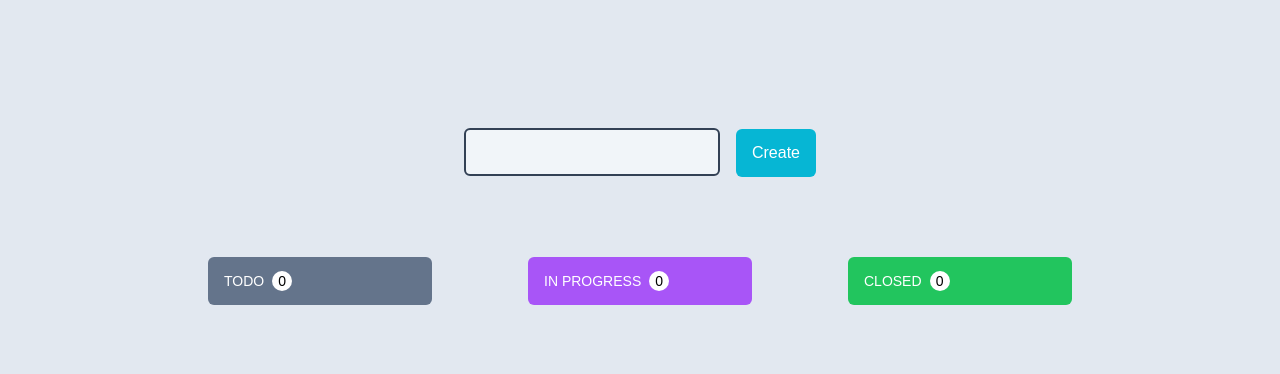
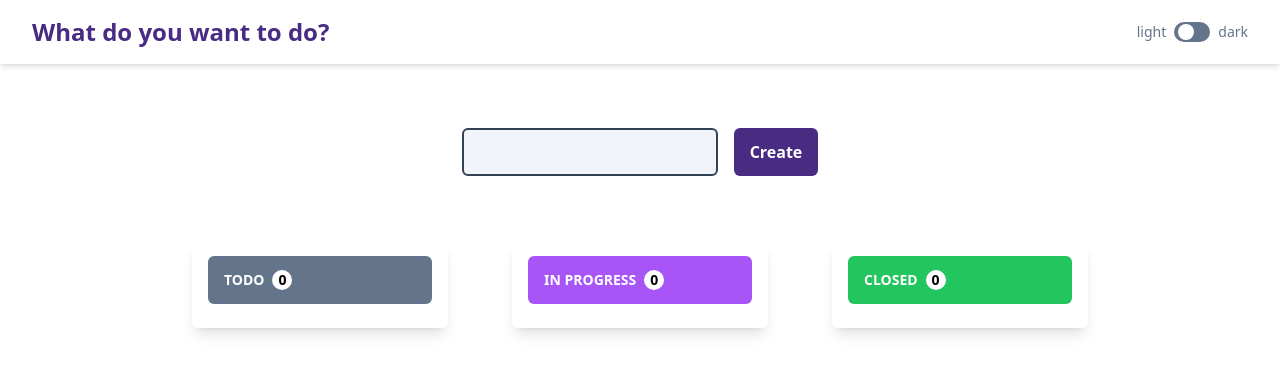
Before and after one commit to notaf03/todolist-app-dnd, a React (Vite) app: page / in a window 1280 px wide. Shown: the top 374 px of the page. Built offline with nearby package versions, Linux system fonts and the light colour scheme.

Commit message:
feat: add navbar

```diff
--- a/src/App.jsx
+++ b/src/App.jsx
@@ -1,5 +1,6 @@
 import { TaskProvider } from "./context/TaskContext";
 import { useEffect, useState } from "react";
+import NavbarTask from "./components/NavbarTask";
 import CreateTask from "./components/CreateTask";
 import ListTask from "./components/ListTask";
 import toast, { Toaster } from "react-hot-toast";
@@ -19,7 +20,8 @@ function App() {
     <TaskProvider>
       <DndProvider backend={HTML5Backend}>
         <Toaster />
-        <div className="flex h-screen w-screen flex-col items-center gap-16 bg-slate-200 p-3 pt-32">
+        <div className="flex h-screen w-screen flex-col items-center gap-16 bg-white p-3 pt-32">
+          <NavbarTask />
           <CreateTask tasks={tasks} setTasks={setTasks} />
           <ListTask tasks={tasks} setTasks={setTasks} />
         </div>
--- a/src/components/CreateTask.jsx
+++ b/src/components/CreateTask.jsx
@@ -51,7 +51,7 @@ const CreateTask = () => {
           setTask({ ...task, id: uuidv4(), name: e.target.value })
         }
       />
-      <button className="font-primary h-12 rounded-md bg-cyan-500 px-4 text-white">
+      <button className="font-primary font-semibold h-12 rounded-md bg-primaryColor px-4 text-white">
         Create
       </button>
     </form>
--- a/src/components/ListTask.jsx
+++ b/src/components/ListTask.jsx
@@ -97,12 +97,12 @@ const Section = ({ status, tasks, setTasks, todos, inProgress, closed }) => {
   return (
     <div
       ref={drop}
-      className={`w-64 rounded-md p-2 font-primary ${isOver ? "bg-slate-300" : ""}`}
+      className={`w-64 rounded-md p-2 shadow-lg font-primary ${isOver ? "bg-slate-300" : ""}`}
     >
-      <div className={`sticky top-0 z-10 p-2`}>
+      <div className={`sticky top-0 z-10 p-2 pb-4`}>
         <Header text={text} bg={bg} count={taskToMap.length} />
       </div>
-      <div ref={drop} className="max-h-64 overflow-y-auto">
+      <div ref={drop} className="max-h-64 shadow-md overflow-y-auto">
         {taskToMap.length > 0 &&
           taskToMap.map((task) => (
             <Task key={task.id} task={task} tasks={tasks} setTasks={setTasks} />
@@ -115,7 +115,7 @@ const Section = ({ status, tasks, setTasks, todos, inProgress, closed }) => {
 const Header = ({ text, bg, count }) => {
   return (
     <div
-      className={`${bg} flex h-12 items-center rounded-md pl-4 text-sm uppercase text-white`}
+      className={`${bg} flex h-12 items-center font-semibold rounded-md pl-4 text-sm uppercase text-white`}
     >
       {text}
       <div className="ml-2 flex h-5 w-5 items-center justify-center rounded-full bg-white text-black">
--- /dev/null
+++ b/src/components/NavbarTask.jsx
@@ -0,0 +1,94 @@
+import React, { useState, useEffect } from "react";
+
+export default function NavbarTask() {
+  useEffect(() => {
+    // Navbar Fixed
+    const handleScroll = () => {
+      const NavbarTask = document.querySelector("NavbarTask");
+      const fixednav = NavbarTask.offsetTop;
+      if (window.pageYOffset > fixednav) {
+        NavbarTask.classList.add("navbar-fixed");
+      } else {
+        NavbarTask.classList.remove("navbar-fixed");
+      }
+    };
+
+    window.addEventListener("scroll", handleScroll);
+
+    // Cleanup untuk menghapus event listener saat komponen tidak lagi digunakan
+    return () => {
+      window.removeEventListener("scroll", handleScroll);
+    };
+  }, []); // Perhatikan bahwa kita memberikan array kosong sebagai argumen kedua untuk useEffect, sehingga ini hanya akan dijalankan sekali saat komponen dipasang
+
+  // State untuk mengontrol mode gelap
+  // const [isDarkMode, setIsDarkMode] = useState(false);
+
+  // Efek samping untuk menambahkan atau menghapus kelas 'dark' pada elemen html
+  // useEffect(() => {
+  //   const html = document.querySelector('html');
+  //   if (isDarkMode) {
+  //     html.classList.add('dark');
+  //   } else {
+  //     html.classList.remove('dark');
+  //   }
+  // Simpan status tema ke localStorage saat isDarkMode berubah
+  //   localStorage.setItem('theme', isDarkMode ? 'dark' : 'light');
+  // }, [isDarkMode]);
+
+  // // Fungsi untuk menangani klik tombol mode gelap
+  // const handleDarkModeToggle = () => {
+  //   setIsDarkMode(!isDarkMode);
+  // };
+
+  // useEffect(() => {
+  //   // Periksa apakah tema gelap disimpan di localStorage atau apakah preferensi tema gelap disetel di browser
+  //   if (
+  //     localStorage.getItem('theme') === 'dark' ||
+  //     (!localStorage.getItem('theme') && window.matchMedia('(prefers-color-scheme: dark)').matches)
+  //   ) {
+  //     setIsDarkMode(true);
+  //   } else {
+  //     setIsDarkMode(false);
+  //   }
+  // }, []);
+
+  return (
+    <header className="absolute left-0 top-0 z-10 flex w-full items-center bg-transparent shadow-md">
+      <div className="container">
+        <div className="relative flex items-center justify-between">
+          <div className="px-4 py-4">
+            <a href="" className="py-6 text-2xl font-bold text-primaryColor">
+              What do you want to do?
+            </a>
+          </div>
+          <div className="flex items-center px-4">
+            <nav
+              id="nav-menu"
+              className="absolute right-4 top-full hidden w-full max-w-[250px] rounded-lg bg-white py-4 shadow-lg lg:static lg:block lg:max-w-full lg:rounded-none lg:bg-transparent lg:shadow-none"
+            >
+              <ul className="block lg:flex">
+                <li className="flex items-center pl-8">
+                  <div className="flex">
+                    <span className="mr-2 text-sm text-slate-500">light</span>
+                    <input
+                      type="checkbox"
+                      className="hidden"
+                      id="dark-toggle"
+                    />
+                    <label for="dark-toggle">
+                      <div className="flex h-5 w-9 cursor-pointer items-center rounded-full bg-slate-500 p-1">
+                        <div className="toggle-circle h-4 w-4 rounded-full bg-white transition duration-300 ease-in-out"></div>
+                      </div>
+                    </label>
+                    <span className="ml-2 text-sm text-slate-500">dark</span>
+                  </div>
+                </li>
+              </ul>
+            </nav>
+          </div>
+        </div>
+      </div>
+    </header>
+  );
+}
--- a/src/index.css
+++ b/src/index.css
@@ -1,3 +1,10 @@
 @tailwind base;
 @tailwind components;
 @tailwind utilities;
+
+/* Navbar Fixed */
+.navbar-fixed {
+    @apply fixed z-[9999] bg-white bg-opacity-80;
+    backdrop-filter: blur(5px);
+    box-shadow: inset 0 -1px 0 0 rgba(0, 0, 0, 0.1);
+}
--- a/tailwind.config.js
+++ b/tailwind.config.js
@@ -13,11 +13,11 @@ export default {
       colors: {
         primaryColor: "#4A2B84",
       },
-      // screens: {
-      //   "2xl": "1320px",
-      // },
+      screens: {
+        "2xl": "1320px",
+      },
       fontFamily: {
-        primary: ["Satoshi", "sans-serif"],
+        primary: ["Noirden-Bold.otf"],
       },
     },
   },
```
